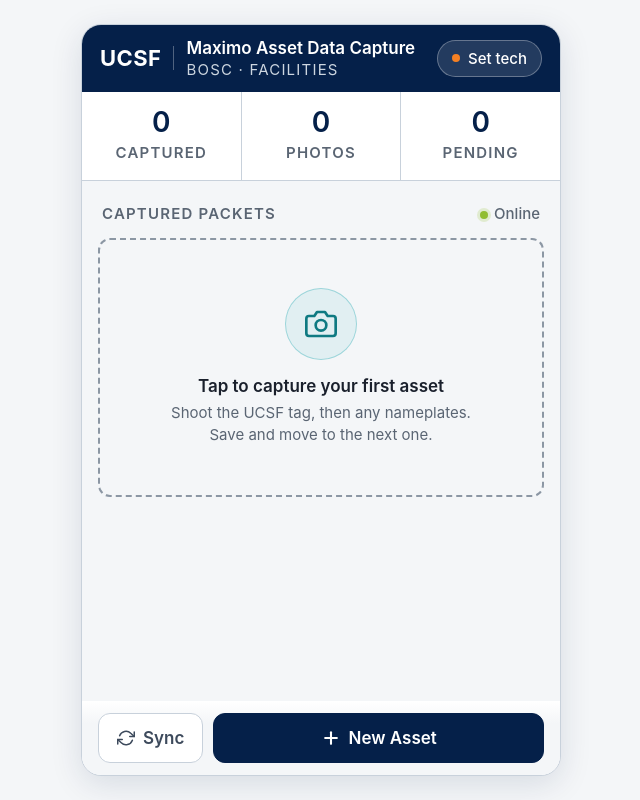
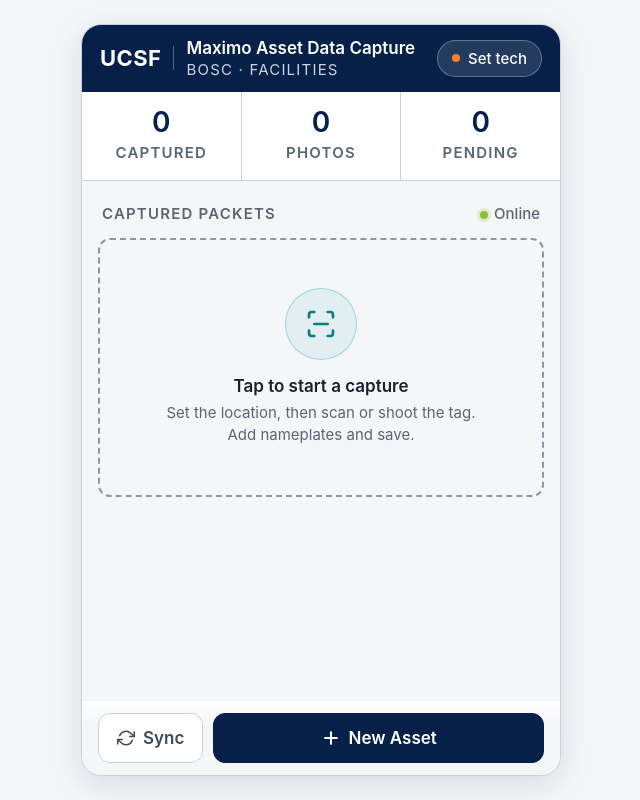
Before and after one commit to rghosh1208/Asset-Data-Capture, a Next.js app: page / in a window 1280 px wide. Shown: the whole page, without its empty margins (319-959 px from the left). Built offline with nearby package versions, Linux system fonts and the light colour scheme; what @zxing/library would draw is missing.

Commit message:
Update empty-state icon and copy to reflect location-first flow

```diff
--- a/app/page.tsx
+++ b/app/page.tsx
@@ -531,12 +531,15 @@
 >
   <div className="empty-icon" aria-hidden="true">
     <svg width="32" height="32" viewBox="0 0 24 24" fill="none" stroke="currentColor" strokeWidth={2} strokeLinecap="round" strokeLinejoin="round">
-      <path d="M23 19a2 2 0 0 1-2 2H3a2 2 0 0 1-2-2V8a2 2 0 0 1 2-2h4l2-3h6l2 3h4a2 2 0 0 1 2 2z" />
-      <circle cx="12" cy="13" r="4" />
+      <path d="M3 7V5a2 2 0 0 1 2-2h2" />
+      <path d="M17 3h2a2 2 0 0 1 2 2v2" />
+      <path d="M21 17v2a2 2 0 0 1-2 2h-2" />
+      <path d="M7 21H5a2 2 0 0 1-2-2v-2" />
+      <line x1="7" y1="12" x2="17" y2="12" />
     </svg>
   </div>
-  <h3>Tap to capture your first asset</h3>
-  <p>Shoot the UCSF tag, then any nameplates.<br />Save and move to the next one.</p>
+  <h3>Tap to start a capture</h3>
+  <p>Set the location, then scan or shoot the tag.<br />Add nameplates and save.</p>
 </button>
             ) : (
               <ul style={{ listStyle: 'none', padding: 0, margin: 0 }} aria-label="Captured packets">
```
